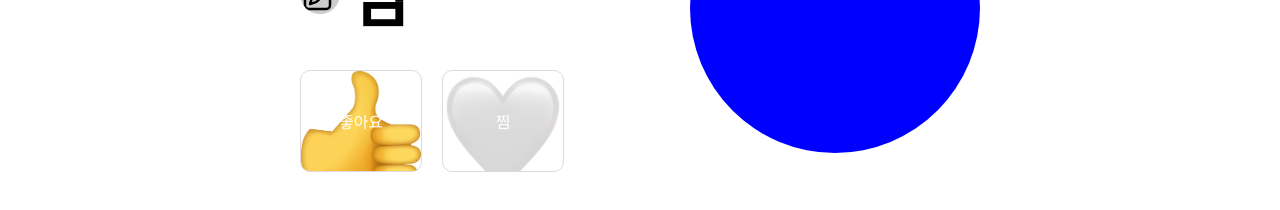
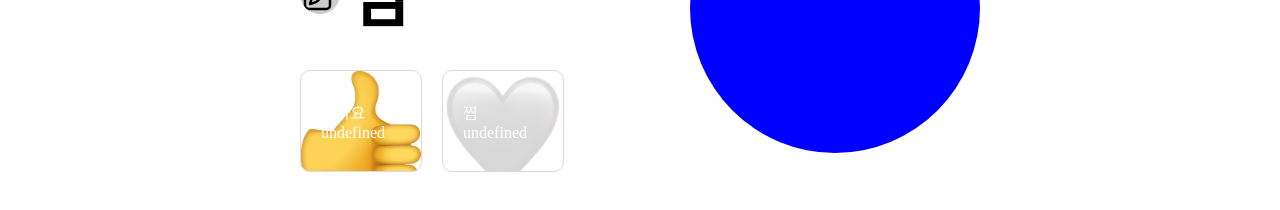
Before and after one commit to yerimy0/ITS_YOURS, a React (Vite) app in the folder frontend/vite-project/: page /mypage in a window 1280 px wide. Shown: the part 342-552 px from the top of the page. Built offline with nearby package versions, Linux system fonts and the light colour scheme.

Commit message:
FEAT: 마이페이지 UI 수정

```diff
--- a/frontend/vite-project/src/pages/Mypage/Mypage.jsx
+++ b/frontend/vite-project/src/pages/Mypage/Mypage.jsx
@@ -24,26 +24,25 @@ const GreyCircle = styled.div`
   background-color: #ccc;
   border-radius: 50%;
   padding: 8px;
-  width: 24px; /* SVG 이미지 크기에 맞게 조정 */
-  height: 24px; /* SVG 이미지 크기에 맞게 조정 */
-  background-image: url('/pencil.svg'); /* public 폴더 내의 SVG 파일을 배경 이미지로 설정 */
+  width: 24px;
+  height: 24px;
+  background-image: url('/pencil.svg');
   background-repeat: no-repeat;
   background-position: center;
-  font-size: 64px;
 `;
 
 const LikeAndBookmark = styled.div`
   display: flex;
-  align-items: center; /* 수직 중앙 정렬 */
-  justify-content: flex-start; /* 내용을 왼쪽으로 정렬 */
-  gap: 20px; /* 요소 간 간격 조정 */
+  align-items: center;
+  justify-content: flex-start;
+  gap: 20px;
 `;
 
 const Button = styled.button`
   padding: 20px 30px;
   margin-top: 30px;
   width: 100%;
-  color : #000;
+  color: #000;
   font-size: 18px;
   font-weight: bold;
   background-color: #fff;
@@ -52,9 +51,9 @@ const Button = styled.button`
   cursor: pointer;
 
   &:hover {
-    background-color: #fff; /* 마우스 호버 시 배경색 유지 */
-    border: 1px solid #009DFF; /* 마우스 호버 시 테두리 색상을 #009DFF로 변경 */
-    color: #000; /* 마우스 호버 시 글자색을 검정색으로 유지 (필요에 따라 변경 가능) */
+    background-color: #fff;
+    border: 1px solid #009DFF;
+    color: #000;
   }
 `;
 
@@ -70,9 +69,9 @@ const ButtonContent = styled.span`
 `;
 
 const StyledArrowIcon = styled.svg`
-  width: 24px; /* 원하는 너비로 설정 */
-  height: 24px; /* 원하는 높이로 설정 */
-  color: currentColor; /* SVG의 색상을 부모 요소의 글자 색상으로 설정 */
+  width: 24px;
+  height: 24px;
+  color: currentColor;
 `;
 
 const ArrowIcon = () => (
@@ -83,40 +82,40 @@ const ArrowIcon = () => (
 
 const InfoBox = styled.div`
   padding: 10px 20px;
-  margin: 10px 0; /* 상하 간격 조정 */
-  border-radius: 10px; /* 둥근 모서리 */
-  background-size: cover; /* 배경 이미지가 박스 크기에 맞게 조절되도록 설정 */
-  background-repeat: no-repeat; /* 배경 이미지 반복 없음 */
+  margin: 10px 0;
+  border-radius: 10px;
+  background-size: cover;
+  background-repeat: no-repeat;
   display: flex;
-  align-items: center; /* 내용을 수직 중앙 정렬 */
-  justify-content: center; /* 내용을 수평 중앙 정렬 */
-  color: #fff; /* 텍스트 색상 */
+  align-items: center;
+  justify-content: center;
+  color: #fff;
+  border: ${(props) => props.border || 'none'};
+  width: ${(props) => props.width || 'auto'};
+  height: ${(props) => props.height || 'auto'};
 `;
 
-const LikesBox = styled(InfoBox)`
-  background-image: url('/thumbsup.png'); /* "좋아요" 박스의 배경 이미지 */
-  border: 1px solid #DED8E1; /* "좋아요" 박스의 테두리 색상과 스타일 */
-  width: 80px;
-  height: 80px;
-`;
-
-const BookmarksBox = styled(InfoBox)`
-  background-image: url('/wishheart.png'); /* "찜" 박스의 배경 이미지 */
-  border: 1px solid #DED8E1; /* "찜" 박스의 테두리 색상과 스타일 */
-  width: 80px;
-  height: 80px;
-`;
+const InfoBoxItem = ({ backgroundImage, text, border, width, height }) => (
+  <InfoBox
+    style={{ backgroundImage: `url(${backgroundImage})` }}
+    border={border}
+    width={width}
+    height={height}
+  >
+    {text}
+  </InfoBox>
+);
 
 const ProfileImage = styled.div`
-  flex-shrink: 0; /* 이 속성은 컴포넌트가 축소되지 않도록 보장합니다. */
+  flex-shrink: 0;
   width: 290px;
-  height: auto; /* 자동 높이 조절 */
-  aspect-ratio: 1 / 1; /* 1:1 비율 유지 */
+  height: auto;
+  aspect-ratio: 1 / 1;
   border-radius: 50%;
   background-color: blue;
   background-image: url(${props => props.imageUrl});
   background-size: cover;
-  margin-left: auto; /* 우측으로 이동 */
+  margin-left: auto;
 `;
 
 const FlexColumn = styled.div`
@@ -135,6 +134,13 @@ const LeftSection = styled.div`
 
 const RightSection = styled.div``;
 
+const NavigationButton = ({ children, href }) => (
+  <StyledButton onClick={() => window.location.href = href}>
+    <ButtonContent>{children}</ButtonContent>
+    <ArrowIcon />
+  </StyledButton>
+);
+
 const Mypage = ({ userName, likes, bookmarks, profilePictureUrl }) => {
   return (
     <PageContainer>
@@ -142,28 +148,30 @@ const Mypage = ({ userName, likes, bookmarks, profilePictureUrl }) => {
         <LeftSection>
           <Greeting>안녕하세요 <NameBadge>{userName}<GreyCircle />님</NameBadge></Greeting>
           <LikeAndBookmark>
-            <LikesBox>좋아요 {likes}</LikesBox>
-            <BookmarksBox>찜 {bookmarks}</BookmarksBox>
+            <InfoBoxItem
+              backgroundImage="/thumbsup.png"
+              text={`좋아요 ${likes}`}
+              border="1px solid #DED8E1"
+              width="80px"
+              height="80px"
+            />
+            <InfoBoxItem
+              backgroundImage="/wishheart.png"
+              text={`찜 ${bookmarks}`}
+              border="1px solid #DED8E1"
+              width="80px"
+              height="80px"
+            />
           </LikeAndBookmark>
         </LeftSection>
         <RightSection>
           <ProfileImage imageUrl={profilePictureUrl} />
         </RightSection>
       </ProfileSection>
-      {/* 네비게이션 섹션 */}
       <FlexColumn>
-        <StyledButton onClick={() => window.location.href = '/mypage/saleslist'}>
-          <ButtonContent>💰 판매내역</ButtonContent>
-          <ArrowIcon />
-        </StyledButton>
-        <StyledButton onClick={() => window.location.href = '/mypage/purchaseslist'}>
-          <ButtonContent>📘 구매내역</ButtonContent>
-          <ArrowIcon />
-        </StyledButton>
-        <StyledButton onClick={() => window.location.href = '/mypage/faq'}>
-          <ButtonContent>❓ 자주 묻는 질문</ButtonContent>
-          <ArrowIcon />
-        </StyledButton>
+        <NavigationButton href="/mypage/saleslist">💰 판매내역</NavigationButton>
+        <NavigationButton href="/mypage/purchaseslist">📘 구매내역</NavigationButton>
+        <NavigationButton href="/mypage/faq">❓ 자주 묻는 질문</NavigationButton>
       </FlexColumn>
     </PageContainer>
   );
```
Also changed, not shown: frontend/vite-project/public/ArrowIcon.svg (added).
